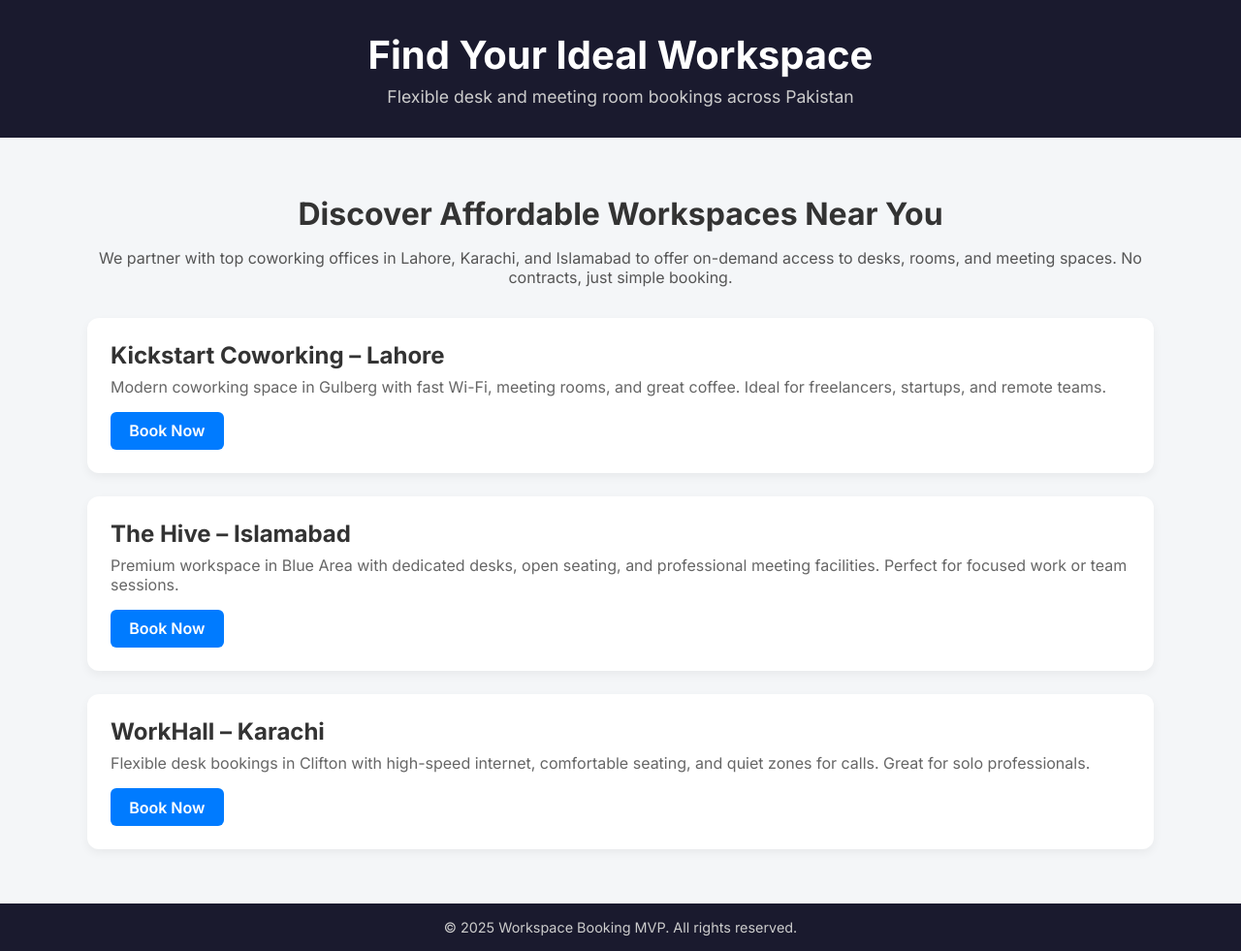
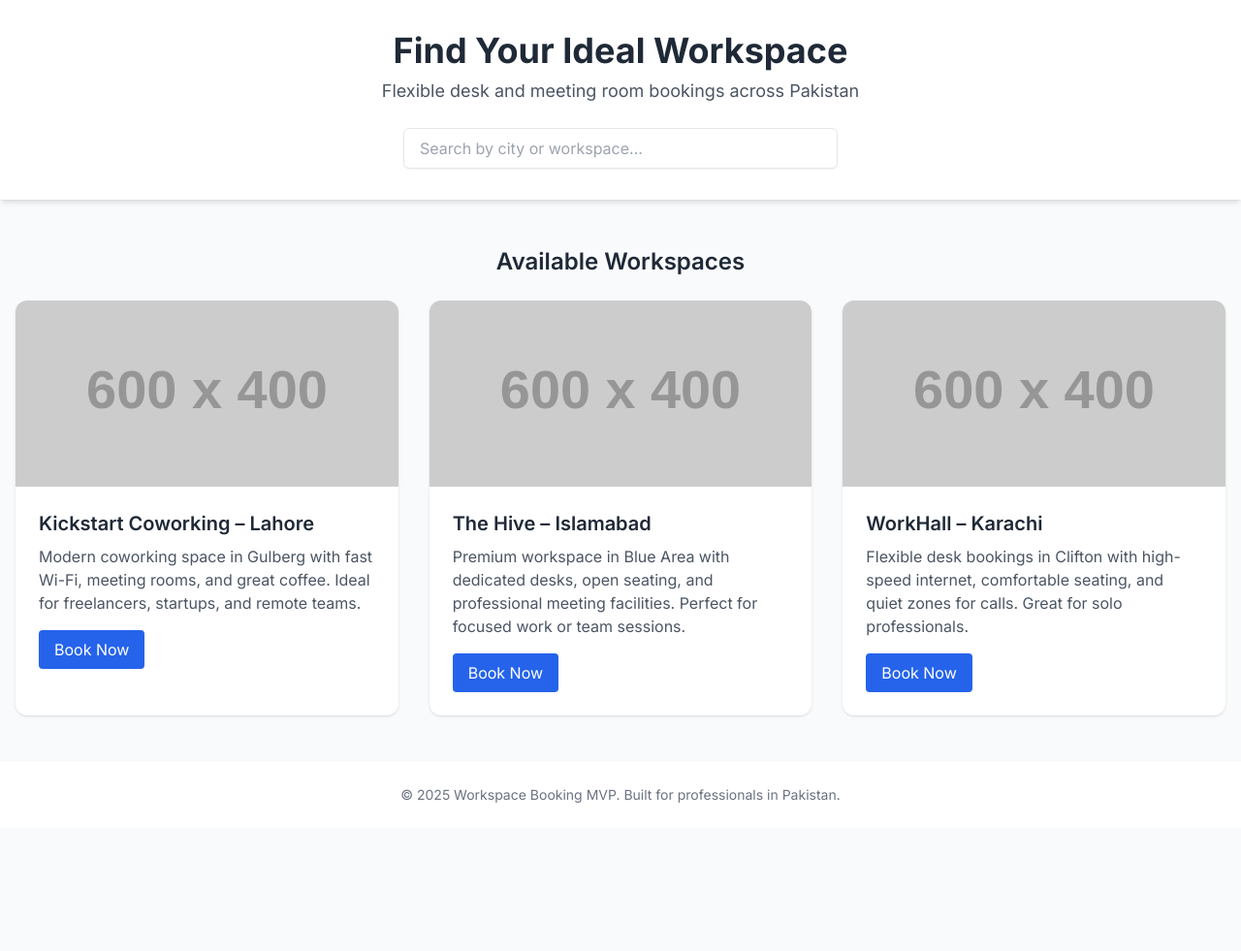
Before and after one commit to ozairabbas/workspace-booking-mvp, a plain HTML site: page index.html in a window 1280 px wide. Shown: the whole page at 97% size. After the commit the page ends 854 px from the top, so only its background shows below. Drawn offline with nearby package versions, Linux system fonts and the light colour scheme; placeholder pictures from the web are drawn by us.

Commit message:
Update index.html

```diff
--- a/index.html
+++ b/index.html
@@ -2,118 +2,69 @@
 <html lang="en">
 <head>
   <meta charset="UTF-8">
-  <meta name="viewport" content="width=device-width, initial-scale=1">
+  <meta name="viewport" content="width=device-width, initial-scale=1.0">
   <title>Workspace Booking MVP</title>
+  <script src="https://cdn.tailwindcss.com"></script>
   <link href="https://fonts.googleapis.com/css2?family=Inter:wght@400;600;700&display=swap" rel="stylesheet">
   <style>
     body {
-      margin: 0;
       font-family: 'Inter', sans-serif;
-      background-color: #f4f6f8;
-      color: #333;
-    }
-    header {
-      background-color: #1a1a2e;
-      color: white;
-      padding: 2rem;
-      text-align: center;
-    }
-    header h1 {
-      margin: 0;
-      font-size: 2.5rem;
-    }
-    header p {
-      margin: 0.5rem 0 0;
-      font-size: 1.1rem;
-      color: #ccc;
-    }
-    .container {
-      max-width: 1100px;
-      margin: auto;
-      padding: 2rem 1rem;
-    }
-    .intro {
-      text-align: center;
-      margin-bottom: 2rem;
-    }
-    .intro h2 {
-      font-size: 2rem;
-      margin-bottom: 0.5rem;
-    }
-    .intro p {
-      font-size: 1rem;
-      color: #555;
-    }
-    .listing {
-      background: white;
-      border-radius: 12px;
-      padding: 1.5rem;
-      margin-bottom: 1.5rem;
-      box-shadow: 0 4px 10px rgba(0,0,0,0.05);
-    }
-    .listing h3 {
-      margin: 0 0 0.5rem;
-      font-size: 1.5rem;
-    }
-    .listing p {
-      color: #666;
-      margin: 0.5rem 0 1rem;
-    }
-    .book-btn {
-      display: inline-block;
-      background-color: #007bff;
-      color: white;
-      padding: 0.6rem 1.2rem;
-      border-radius: 6px;
-      text-decoration: none;
-      font-weight: 600;
-      transition: background-color 0.3s;
-    }
-    .book-btn:hover {
-      background-color: #0056b3;
-    }
-    footer {
-      text-align: center;
-      padding: 1rem;
-      background-color: #1a1a2e;
-      color: #ccc;
-      font-size: 0.9rem;
     }
   </style>
 </head>
-<body>
-  <header>
-    <h1>Find Your Ideal Workspace</h1>
-    <p>Flexible desk and meeting room bookings across Pakistan</p>
+<body class="bg-gray-50">
+  <!-- Hero Section -->
+  <header class="bg-white shadow-md">
+    <div class="max-w-7xl mx-auto px-4 py-8 text-center">
+      <h1 class="text-4xl font-bold text-gray-800">Find Your Ideal Workspace</h1>
+      <p class="mt-2 text-gray-600 text-lg">Flexible desk and meeting room bookings across Pakistan</p>
+      <div class="mt-6 max-w-md mx-auto">
+        <input type="text" placeholder="Search by city or workspace..." class="w-full px-4 py-2 border rounded-md shadow-sm focus:outline-none focus:ring-2 focus:ring-blue-500">
+      </div>
+    </div>
   </header>
 
-  <div class="container">
-    <div class="intro">
-      <h2>Discover Affordable Workspaces Near You</h2>
-      <p>We partner with top coworking offices in Lahore, Karachi, and Islamabad to offer on-demand access to desks, rooms, and meeting spaces. No contracts, just simple booking.</p>
+  <!-- Listings Section -->
+  <main class="max-w-7xl mx-auto px-4 py-12">
+    <h2 class="text-2xl font-semibold text-gray-800 mb-6 text-center">Available Workspaces</h2>
+    <div class="grid gap-8 md:grid-cols-2 lg:grid-cols-3">
+
+      <!-- Listing 1 -->
+      <div class="bg-white rounded-xl shadow hover:shadow-lg transition overflow-hidden">
+        <img src="https://placehold.co/600x400?text=Kickstart+Lahore" alt="Kickstart Lahore" class="w-full h-48 object-cover">
+        <div class="p-6">
+          <h3 class="text-xl font-semibold text-gray-800">Kickstart Coworking – Lahore</h3>
+          <p class="text-gray-600 mt-2">Modern coworking space in Gulberg with fast Wi-Fi, meeting rooms, and great coffee. Ideal for freelancers, startups, and remote teams.</p>
+          <a href="https://forms.gle/YOUR_FORM_LINK_HERE" target="_blank" class="inline-block mt-4 bg-blue-600 text-white px-4 py-2 rounded hover:bg-blue-700">Book Now</a>
+        </div>
+      </div>
+
+      <!-- Listing 2 -->
+      <div class="bg-white rounded-xl shadow hover:shadow-lg transition overflow-hidden">
+        <img src="https://placehold.co/600x400?text=The+Hive+Islamabad" alt="The Hive Islamabad" class="w-full h-48 object-cover">
+        <div class="p-6">
+          <h3 class="text-xl font-semibold text-gray-800">The Hive – Islamabad</h3>
+          <p class="text-gray-600 mt-2">Premium workspace in Blue Area with dedicated desks, open seating, and professional meeting facilities. Perfect for focused work or team sessions.</p>
+          <a href="https://forms.gle/YOUR_FORM_LINK_HERE" target="_blank" class="inline-block mt-4 bg-blue-600 text-white px-4 py-2 rounded hover:bg-blue-700">Book Now</a>
+        </div>
+      </div>
+
+      <!-- Listing 3 -->
+      <div class="bg-white rounded-xl shadow hover:shadow-lg transition overflow-hidden">
+        <img src="https://placehold.co/600x400?text=WorkHall+Karachi" alt="WorkHall Karachi" class="w-full h-48 object-cover">
+        <div class="p-6">
+          <h3 class="text-xl font-semibold text-gray-800">WorkHall – Karachi</h3>
+          <p class="text-gray-600 mt-2">Flexible desk bookings in Clifton with high-speed internet, comfortable seating, and quiet zones for calls. Great for solo professionals.</p>
+          <a href="https://forms.gle/YOUR_FORM_LINK_HERE" target="_blank" class="inline-block mt-4 bg-blue-600 text-white px-4 py-2 rounded hover:bg-blue-700">Book Now</a>
+        </div>
+      </div>
+
     </div>
+  </main>
 
-    <div class="listing">
-      <h3>Kickstart Coworking – Lahore</h3>
-      <p>Modern coworking space in Gulberg with fast Wi-Fi, meeting rooms, and great coffee. Ideal for freelancers, startups, and remote teams.</p>
-      <a class="book-btn" href="https://forms.gle/YOUR_FORM_LINK_HERE" target="_blank">Book Now</a>
-    </div>
-
-    <div class="listing">
-      <h3>The Hive – Islamabad</h3>
-      <p>Premium workspace in Blue Area with dedicated desks, open seating, and professional meeting facilities. Perfect for focused work or team sessions.</p>
-      <a class="book-btn" href="https://forms.gle/YOUR_FORM_LINK_HERE" target="_blank">Book Now</a>
-    </div>
-
-    <div class="listing">
-      <h3>WorkHall – Karachi</h3>
-      <p>Flexible desk bookings in Clifton with high-speed internet, comfortable seating, and quiet zones for calls. Great for solo professionals.</p>
-      <a class="book-btn" href="https://forms.gle/YOUR_FORM_LINK_HERE" target="_blank">Book Now</a>
-    </div>
-  </div>
-
-  <footer>
-    &copy; 2025 Workspace Booking MVP. All rights reserved.
+  <!-- Footer -->
+  <footer class="bg-white text-center text-sm text-gray-500 py-6">
+    &copy; 2025 Workspace Booking MVP. Built for professionals in Pakistan.
   </footer>
 </body>
 </html>
```
